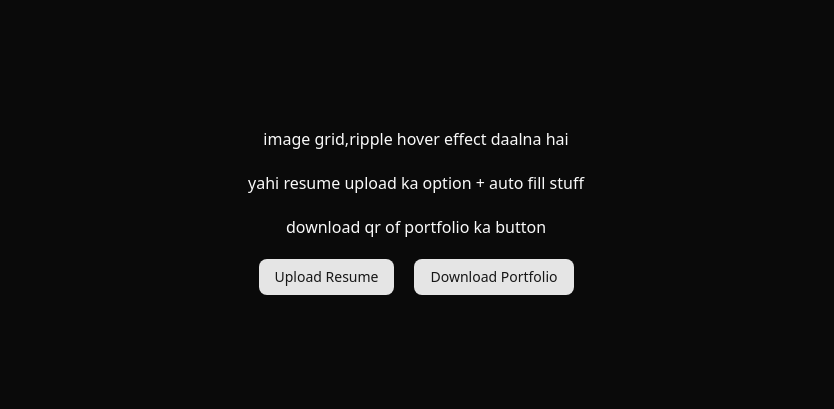
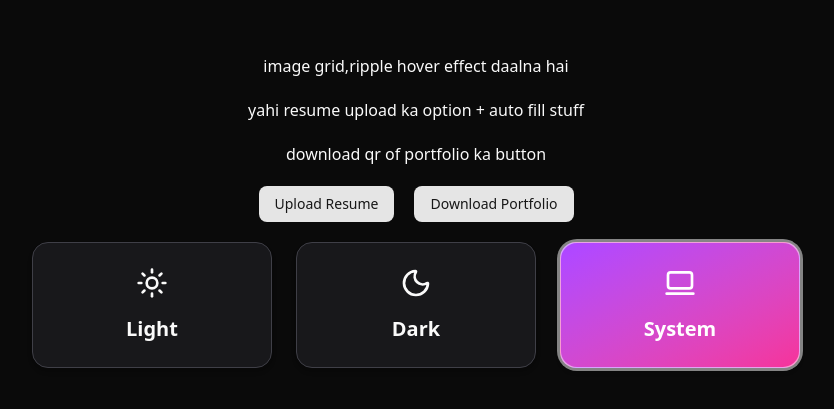
Before and after one commit to DivyamSingh19/revue, a Next.js app: page /portfolio in a window 1280 px wide. Shown: the part 189-598 px from the top of the page, without its empty margins (224-1058 px from the left). Built offline with nearby package versions, Linux system fonts and the light colour scheme.

Commit message:
basic ass theme switcher for now

```diff
--- a/src/app/portfolio/page.tsx
+++ b/src/app/portfolio/page.tsx
@@ -1,6 +1,6 @@
 import React from "react";
 import { Button } from "@/components/ui/button";
-
+import ThemePicker  from "@/components/portfolio/themepicker";
 const Portfolio = () => {
   return (
     <div className="flex gap-5 flex-col min-h-screen justify-center items-center">
@@ -11,6 +11,7 @@ const Portfolio = () => {
         <Button>Upload Resume</Button>
         <Button>Download Portfolio</Button>
       </div>
+      <ThemePicker/>
     </div>
   );
 };
--- /dev/null
+++ b/src/components/portfolio/themepicker.tsx
@@ -0,0 +1,53 @@
+"use client";
+import { useState } from "react";
+import { motion } from "framer-motion";
+import { Sun, Moon, Laptop2 } from "lucide-react";
+
+const themes = [
+  { name: "Light", icon: <Sun className="w-8 h-8" />, value: "light" },
+  { name: "Dark", icon: <Moon className="w-8 h-8" />, value: "dark" },
+  { name: "System", icon: <Laptop2 className="w-8 h-8" />, value: "system" },
+];
+
+export default function ThemePicker() {
+  const [selectedTheme, setSelectedTheme] = useState("system");
+
+  return (
+
+      <div className="grid grid-cols-1 sm:grid-cols-3 gap-6 w-full max-w-3xl">
+        {themes.map((theme) => {
+          const isSelected = selectedTheme === theme.value;
+          return (
+            <motion.button
+              key={theme.value}
+              onClick={() => setSelectedTheme(theme.value)}
+              whileHover={{ scale: 1.05 }}
+              whileTap={{ scale: 0.98 }}
+              className={`relative flex flex-col items-center justify-center p-6 rounded-2xl border transition-all duration-300 ease-in-out shadow-md ${
+                isSelected
+                  ? "bg-gradient-to-br from-purple-500 to-pink-500 text-white border-transparent"
+                  : "bg-white dark:bg-zinc-900 border-gray-300 dark:border-zinc-700"
+              }`}
+            >
+              <motion.div
+                className="mb-4"
+                initial={{ opacity: 0, y: -10 }}
+                animate={{ opacity: 1, y: 0 }}
+                transition={{ delay: 0.1 }}
+              >
+                {theme.icon}
+              </motion.div>
+              <span className="text-xl font-semibold">{theme.name}</span>
+              {isSelected && (
+                <motion.div
+                  layoutId="outline"
+                  className="absolute inset-0 rounded-2xl ring-4 ring-white/50"
+                />
+              )}
+            </motion.button>
+          );
+        })}
+      </div>
+
+  );
+}
```
Also changed, not shown: src/components/portfolio/d.txt (deleted).
